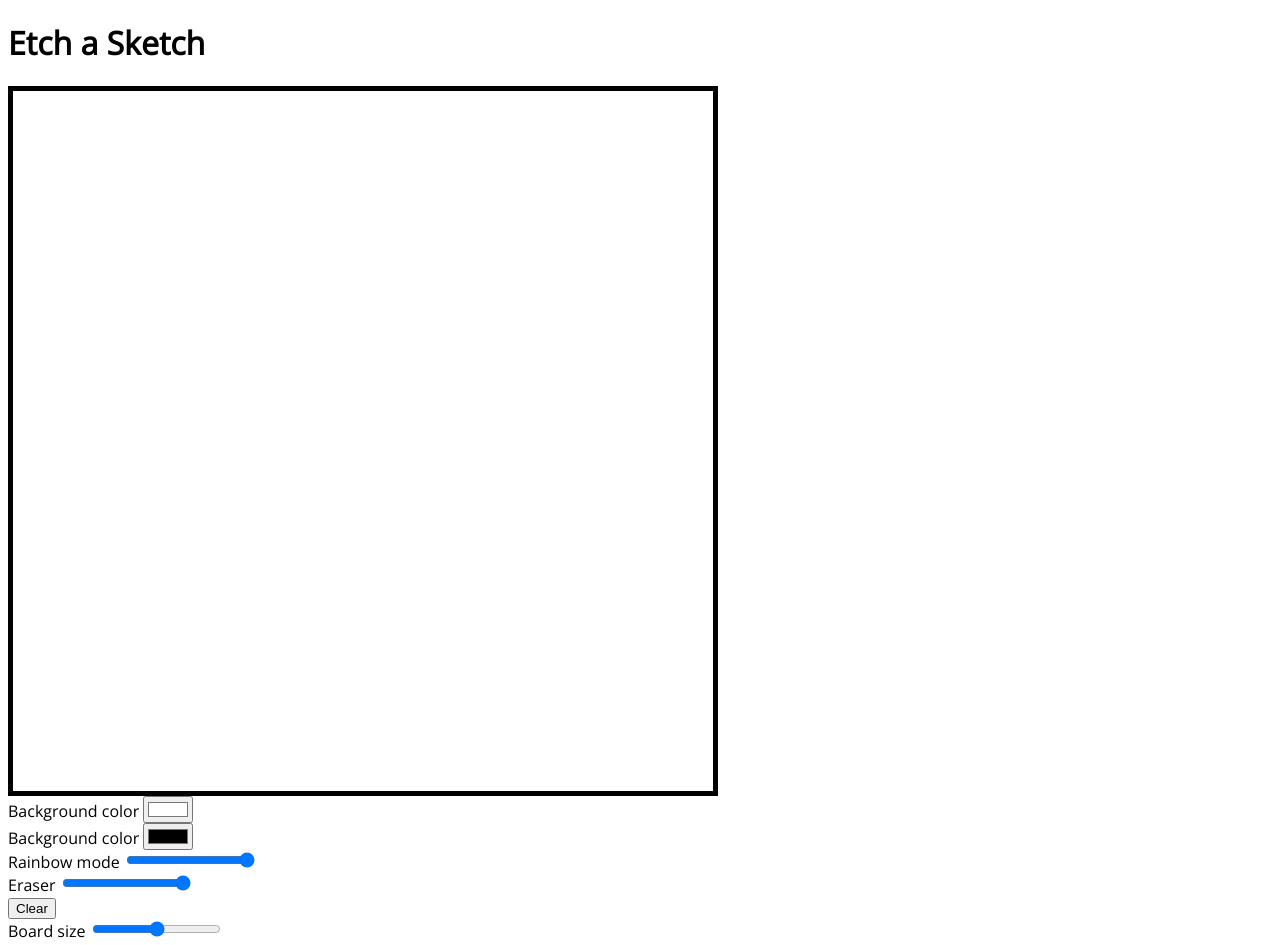
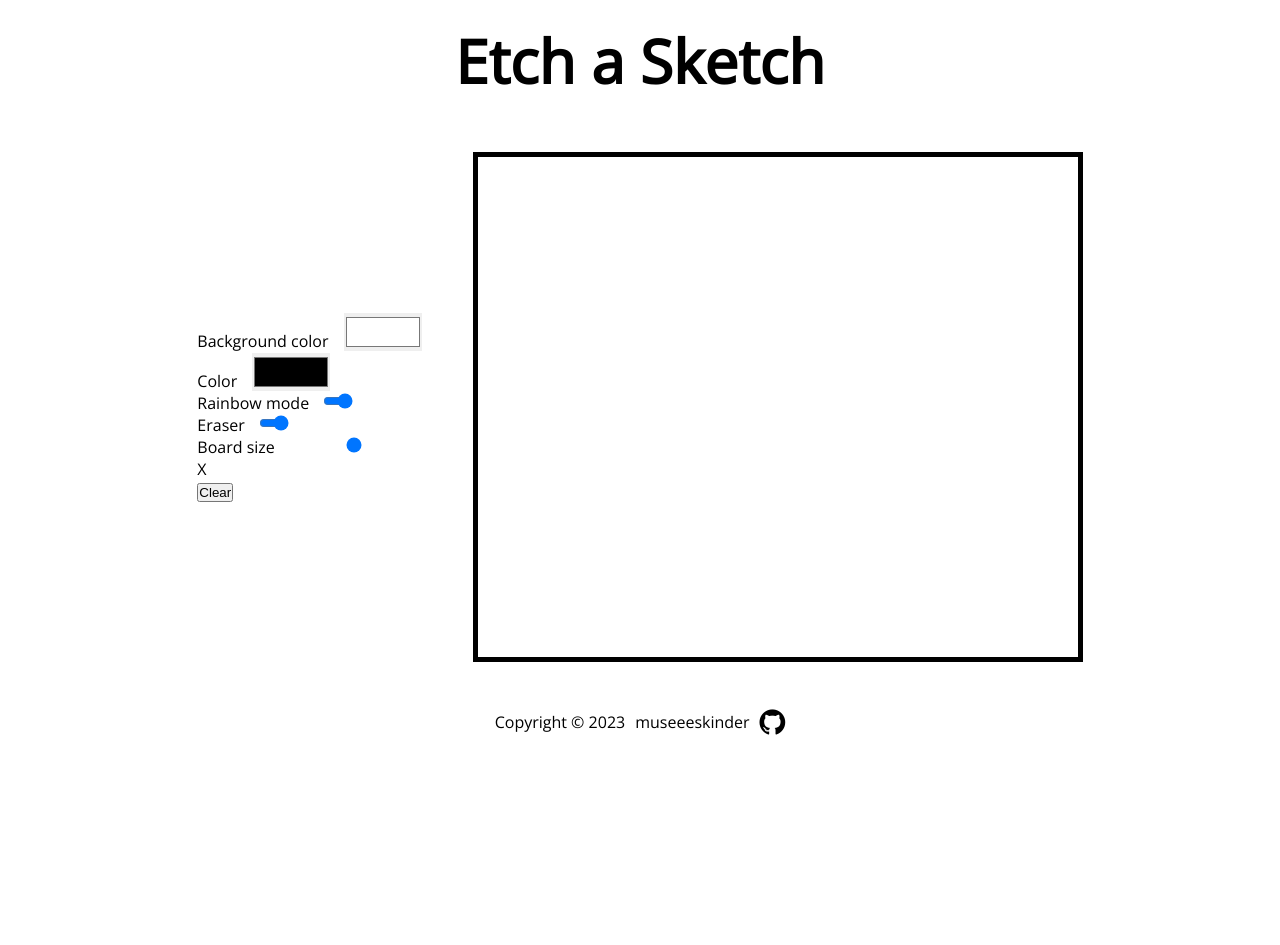
Before and after one commit to museeskinder/odin-etch-a-sketch, a plain HTML site: page index.html in a window 1280 px wide. Shown: the top 945 px of the page. After the commit the page ends 800 px from the top, so only its background shows below. Drawn offline with nearby package versions, Linux system fonts and the light colour scheme.

Commit message:
styling ui: except setting div

```diff
--- a/css/style.css
+++ b/css/style.css
@@ -1,6 +1,13 @@
+* {
+    padding: 0;
+    margin: 0;
+    user-select: none;
+}
+
 body {
     font-family: 'Open Sans', sans-serif;
 }
+
 
 .flex {
     display: flex;
@@ -8,20 +15,60 @@ body {
     justify-content: center;
 }
 
+.flex-c {
+    display: flex;
+    flex-direction: column;
+    align-items: center;
+    justify-content: center;
+}
+
+header {
+    font-size: 30px;
+    margin: 20px;
+}
+
+main {
+    gap: 50px;
+    margin: 30px 0;
+}
+
 .board {
     border: 5px solid black;
     display: flex;
-    height: 700px;
-    width: 700px;
+    height: 500px;
+    width: 600px;
+    order: 2;
 }
 
-.pixel {
-
+.setting {
+    order: 1;
 }
 
+label {
+    padding-right: 10px;
+}
+
+input[type="color"] {
+    cursor: pointer;
+    border: 1px solid white;
+    height: 40px;
+    width: 80px;
+}
+
+.rainbow-toggle, .eraser-toggle {
+    width: 30px;
+    cursor: pointer;
+}
+
+.grid-range {
+    -webkit-appearance: none;
+    background: transparent;
+    cursor: pointer;
+}
 
 footer {
     gap: 10px;
+    margin: 15px 0;
 }
 
 footer a {
--- a/index.html
+++ b/index.html
@@ -11,11 +11,11 @@
     <link rel="stylesheet" href="css/style.css">
     <title>Etch a Sketch</title>
 </head>
-<body>
+<body class="flex-c">
     <header>
         <h1>Etch a Sketch</h1>
     </header>
-    <main>
+    <main class="flex">
         <div class="board">
 
         </div>
@@ -26,7 +26,7 @@
                     <input type="color" id="background-color" name="background-color" value="#ffffff" class="picker">
                 </div>
                 <div>
-                    <label for="pencil-color">Background color</label>
+                    <label for="pencil-color">Color</label>
                     <input type="color" id="pencil-color" name="pencil-color" value"#000000" class="picker">
                 </div>
                 <div class="rainbow">
@@ -37,14 +37,14 @@
                     <label for="eraser-mode">Eraser</label>
                     <input type="range" min="0" max="1" id="eraser-mode" class="eraser-toggle">
                 </div>
-                <button class="clear">Clear</button>
             </div>
 
             <div class="grid-size">
                 <label for="grid-size">Board size</label>
-                <input type="range" min="1" max="100" id="grid-size" name="size">
+                <input type="range" min="1" max="100" id="grid-size" name="size" class="grid-range">
                 <p class="grid-size-info"><span class="grid-value"></span> X <sapn class="grid-value"></sapn></p>
             </div>
+            <button class="clear">Clear</button>
 
         </div>
     </main>
```
